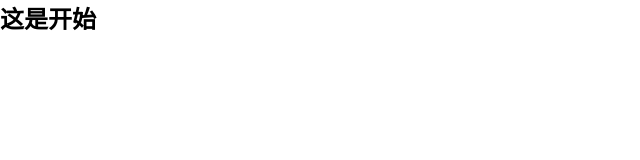
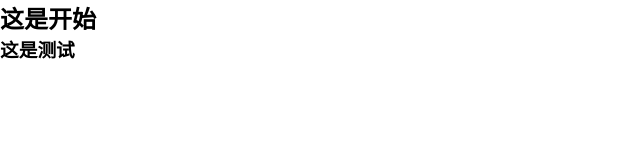
Before and after one commit to hklishuang/bouyu, a plain HTML site: page index.html in a window 1280 px wide. Shown: the whole page, without its empty margins (0-640 px from the left). Drawn offline with Linux system fonts and the light colour scheme.

Commit message:
修改一次

```diff
--- a/index.html
+++ b/index.html
@@ -16,6 +16,7 @@
 
 <body>
     <h2>这是开始</h2>
+    <h3>这是测试</h3>
     <script>
 
     </script>
```
